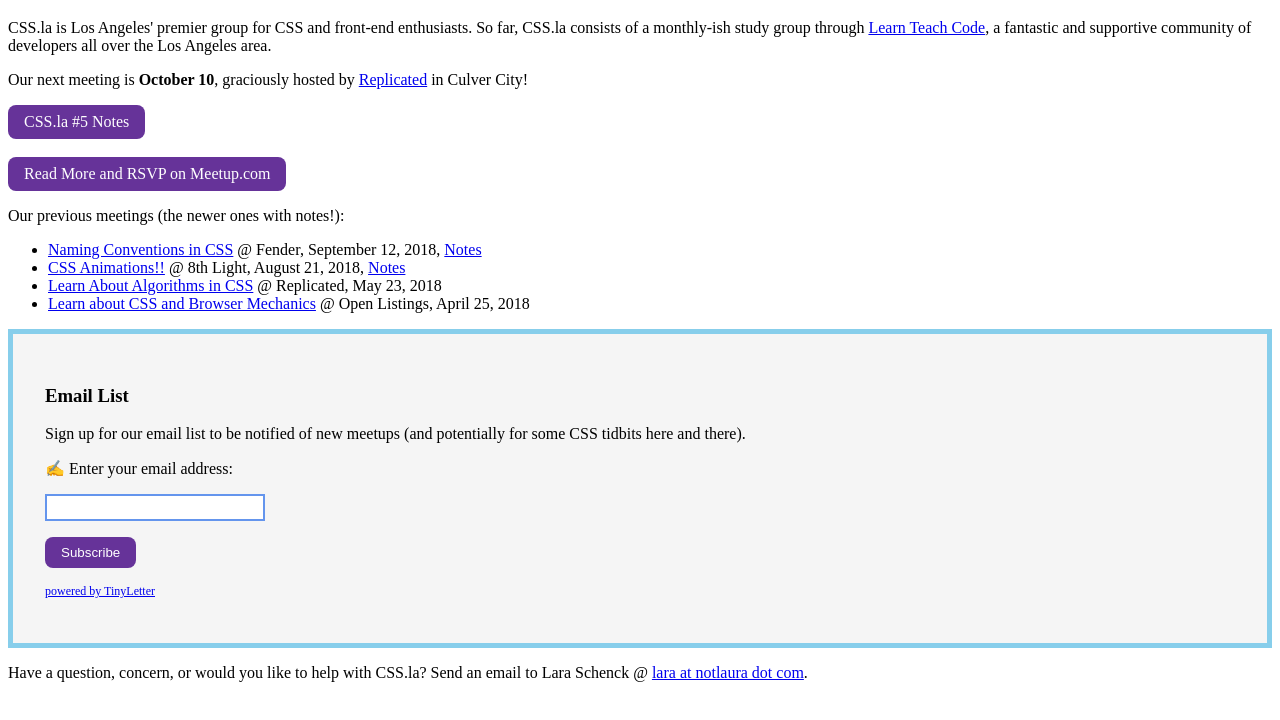
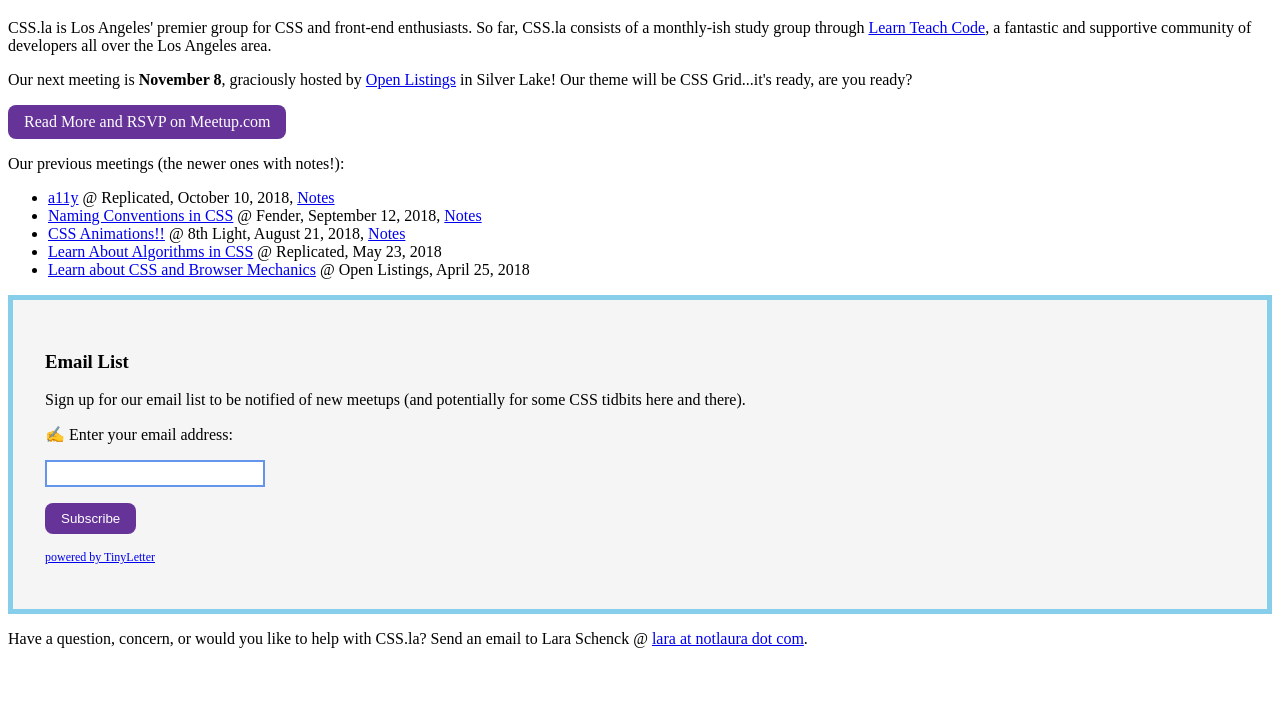
Before and after one commit to css-la/css.la.2018, a Gatsby site: page / in a window 1280 px wide. Shown: the part 62-782 px from the top of the page. Built offline with nearby package versions, Linux system fonts and the light colour scheme; Gatsby itself is replaced by a stand-in of ours.

Commit message:
Add #6 details

```diff
--- a/src/pages/index.js
+++ b/src/pages/index.js
@@ -7,19 +7,17 @@
   <main>
     <h1>Welcome to CSS.la 🌴</h1>
     <p>CSS.la is Los Angeles' premier group for CSS and front-end enthusiasts. So far, CSS.la consists of a monthly-ish study group through <a href="https://www.meetup.com/LearnTeachCode/">Learn Teach Code</a>, a fantastic and supportive community of developers all over the Los Angeles area.</p>
-    <p>Our next meeting is <strong>October 10</strong>, graciously hosted by <a href="https://www.replicated.com/">Replicated</a> in Culver City!</p>
+    <p>Our next meeting is <strong>November 8</strong>, graciously hosted by <a href="https://www.openlistings.com/">Open Listings</a> in Silver Lake! Our theme will be CSS Grid...it's ready, are you ready?</p>
     <div className="spacer">
-	<a className="button" href="https://paper.dropbox.com/doc/CSS.la-5-a11y-Accessibility--AO96X1eWzh9_V4eSEXhPC_nGAg-FWnNCYELcMICEuhZqkwng">CSS.la #5 Notes</a>
-	<br />
-	<br />
-      <a className="button" href= "https://www.meetup.com/LearnTeachCode/events/254676315/?isFirstPublish=true">Read More and RSVP on Meetup.com</a>
+		<a className="button" href= "https://www.meetup.com/LearnTeachCode/events/255433621/">Read More and RSVP on Meetup.com</a>
     </div>
     <p>Our previous meetings (the newer ones with notes!):</p>
     <ul>
-      <li><a href="https://www.meetup.com/LearnTeachCode/events/253679813/">Naming Conventions in CSS</a> @ Fender, September 12, 2018, <a href="https://paper.dropbox.com/doc/CSS.la-4-Naming-Conventions-in-CSS--AMm_gQrSk6NDxcdnsPpeSD0BAg-NNwsgZES3OpJAOINatkO3">Notes</a></li>
-      <li><a href="https://www.meetup.com/LearnTeachCode/events/253492626/">CSS Animations!!</a> @ 8th Light, August 21, 2018, <a href="https://paper.dropbox.com/doc/CSS.la-3-CSS-Animations-YGMB8TFeAka4O5jsLhvD5">Notes</a></li>
-      <li><a href="https://www.meetup.com/LearnTeachCode/events/250076452/">Learn About Algorithms in CSS</a> @ Replicated, May 23, 2018</li>
-      <li><a href="https://www.meetup.com/LearnTeachCode/events/249510027/">Learn about CSS and Browser Mechanics</a> @ Open Listings, April 25, 2018</li>
+		<li><a href="https://www.meetup.com/LearnTeachCode/events/254676315/">a11y</a> @ Replicated, October 10, 2018, <a href="https://paper.dropbox.com/doc/CSS.la-5-a11y-Accessibility--AO96X1eWzh9_V4eSEXhPC_nGAg-FWnNCYELcMICEuhZqkwng">Notes</a></li>
+		<li><a href="https://www.meetup.com/LearnTeachCode/events/253679813/">Naming Conventions in CSS</a> @ Fender, September 12, 2018, <a href="https://paper.dropbox.com/doc/CSS.la-4-Naming-Conventions-in-CSS--AMm_gQrSk6NDxcdnsPpeSD0BAg-NNwsgZES3OpJAOINatkO3">Notes</a></li>
+		<li><a href="https://www.meetup.com/LearnTeachCode/events/253492626/">CSS Animations!!</a> @ 8th Light, August 21, 2018, <a href="https://paper.dropbox.com/doc/CSS.la-3-CSS-Animations-YGMB8TFeAka4O5jsLhvD5">Notes</a></li>
+		<li><a href="https://www.meetup.com/LearnTeachCode/events/250076452/">Learn About Algorithms in CSS</a> @ Replicated, May 23, 2018</li>
+		<li><a href="https://www.meetup.com/LearnTeachCode/events/249510027/">Learn about CSS and Browser Mechanics</a> @ Open Listings, April 25, 2018</li>
     </ul>
     <section className="email-signup spacer">
       <h3>Email List</h3>
```
